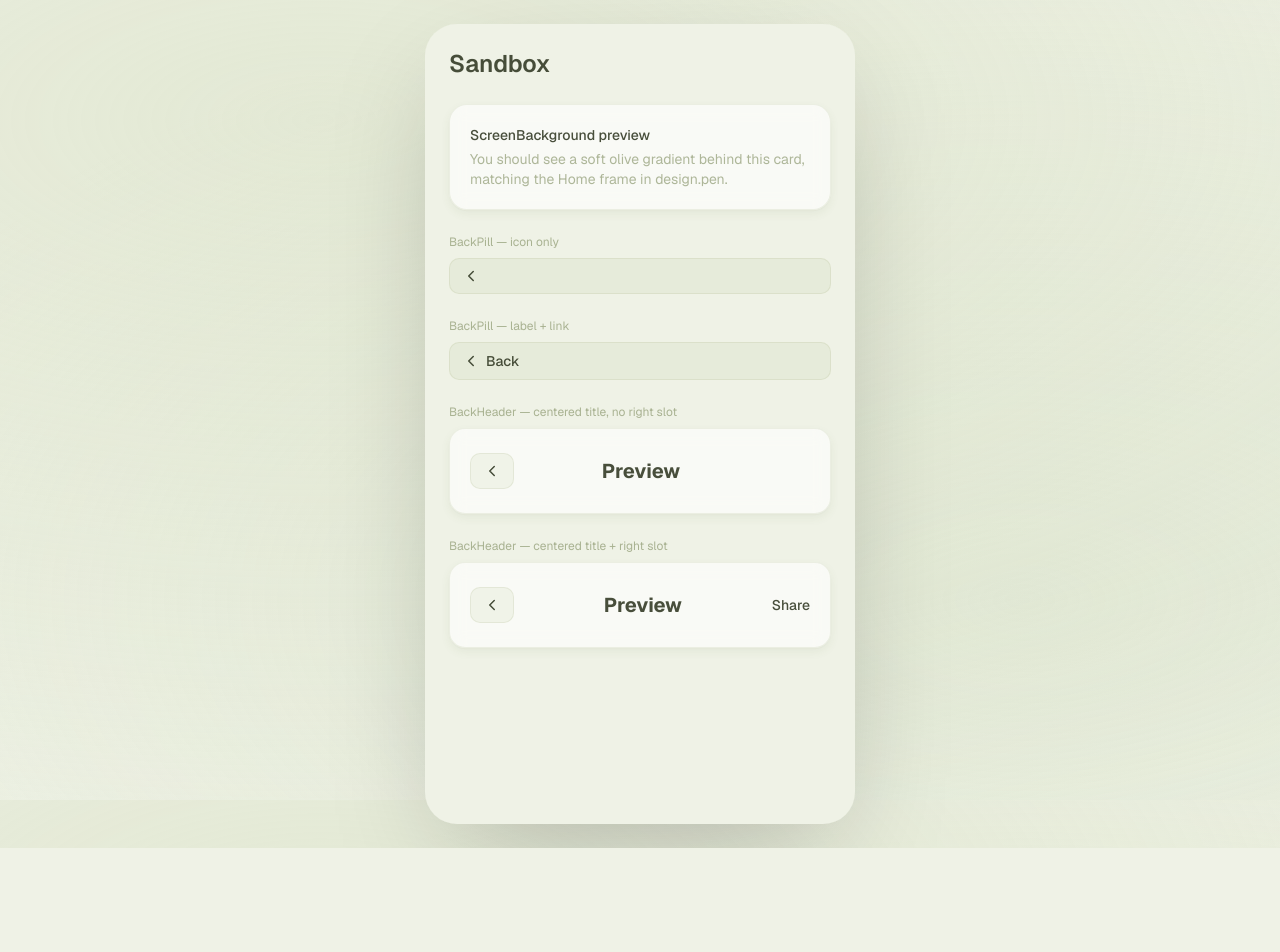
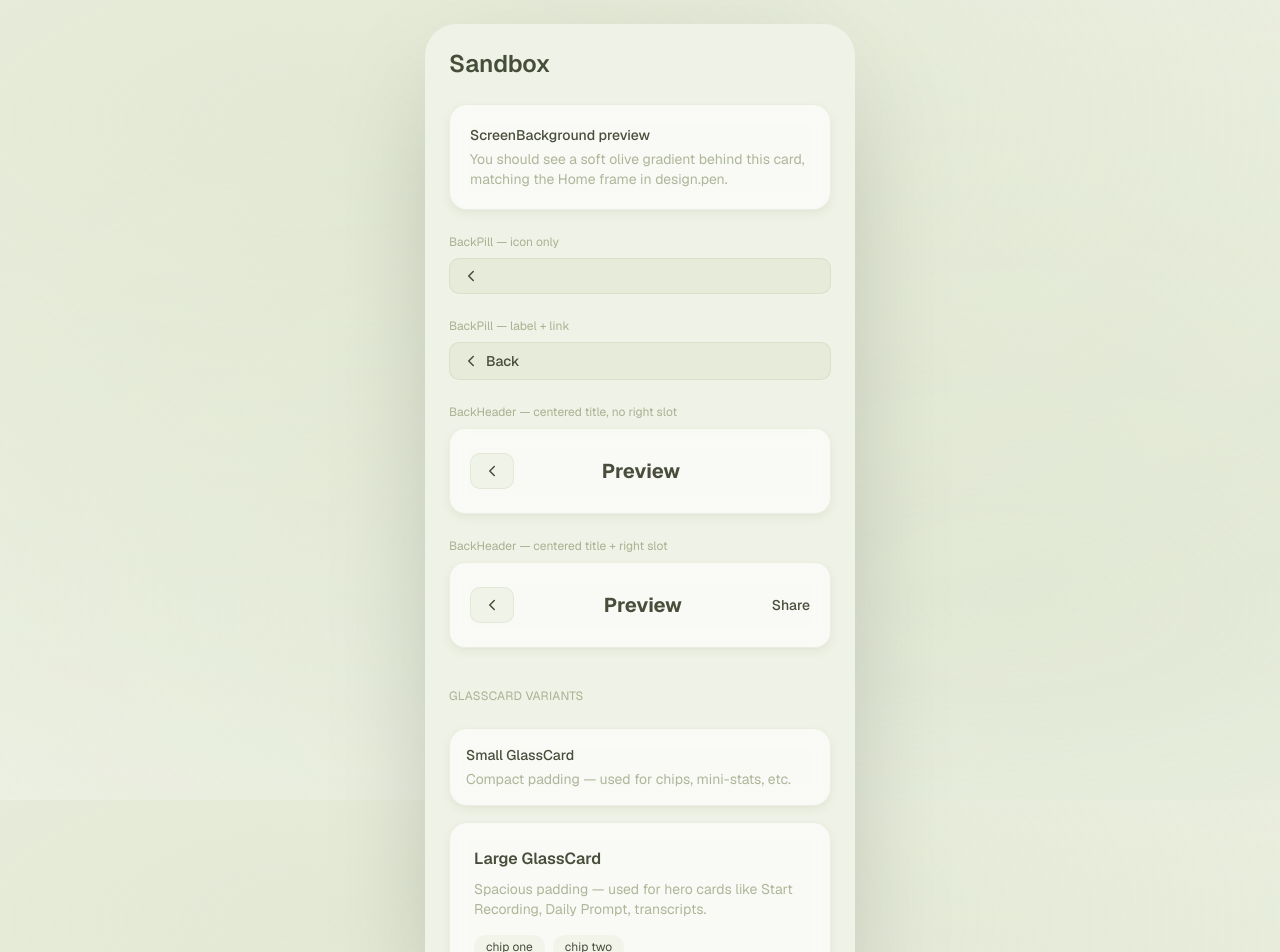
Before and after one commit to dthajal1/dear-me, a Next.js app in the folder dear-me-nextjs/: page /sandbox in a window 1280 px wide. Shown: the top 952 px of the page. Before the commit the page ends 848 px from the top, so only its background shows below. Built offline with nearby package versions, Linux system fonts and the light colour scheme.

Commit message:
feat(nextjs): add GlassCard primitive
Co-Authored-By: Claude Sonnet 4.6 <noreply@anthropic.com>

```diff
--- a/dear-me-nextjs/app/sandbox/page.tsx
+++ b/dear-me-nextjs/app/sandbox/page.tsx
@@ -1,6 +1,7 @@
 import { ScreenBackground } from "@/components/dear-me/screen-background";
 import { BackPill } from "@/components/dear-me/back-pill";
 import { BackHeader } from "@/components/dear-me/back-header";
+import { GlassCard } from "@/components/dear-me/glass-card";
 
 export default function Sandbox() {
   return (
@@ -53,6 +54,34 @@ export default function Sandbox() {
         </div>
 
       </div>
+
+      {/* ── GlassCard variants ── */}
+      <p className="mt-4 text-xs uppercase tracking-wide text-[color:var(--color-muted-foreground)]">GlassCard variants</p>
+      <div className="flex flex-col gap-4">
+
+        <GlassCard padding="sm">
+          <p className="text-sm font-medium">Small GlassCard</p>
+          <p className="mt-1 text-sm text-[color:var(--color-muted-foreground)]">
+            Compact padding — used for chips, mini-stats, etc.
+          </p>
+        </GlassCard>
+
+        <GlassCard padding="lg">
+          <h2 className="text-base font-semibold">Large GlassCard</h2>
+          <p className="mt-2 text-sm text-[color:var(--color-muted-foreground)]">
+            Spacious padding — used for hero cards like Start Recording, Daily Prompt, transcripts.
+          </p>
+          <div className="mt-4 flex gap-2">
+            <span className="rounded-full bg-[var(--color-mood-chip-bg)] px-3 py-1 text-xs">
+              chip one
+            </span>
+            <span className="rounded-full bg-[var(--color-mood-chip-bg)] px-3 py-1 text-xs">
+              chip two
+            </span>
+          </div>
+        </GlassCard>
+
+      </div>
     </div>
   );
 }
--- /dev/null
+++ b/dear-me-nextjs/components/dear-me/glass-card.tsx
@@ -0,0 +1,38 @@
+import { cn } from "@/lib/utils";
+import type { HTMLAttributes } from "react";
+
+interface GlassCardProps extends HTMLAttributes<HTMLDivElement> {
+  /** Controls inner padding. Defaults to "md". */
+  padding?: "sm" | "md" | "lg";
+}
+
+/**
+ * The frosted semi-transparent surface used across the dear-me UI. Paints
+ * the glass-surface token with a soft olive border, glass shadow, and
+ * backdrop-blur so the ScreenBackground gradient bleeds through.
+ */
+export function GlassCard({
+  padding = "md",
+  className,
+  children,
+  ...rest
+}: GlassCardProps) {
+  const paddingClass =
+    padding === "sm" ? "p-4" : padding === "lg" ? "p-6" : "p-5";
+
+  return (
+    <div
+      {...rest}
+      className={cn(
+        "rounded-2xl border backdrop-blur",
+        "border-[color:var(--color-glass-border)]",
+        "bg-[var(--color-glass-surface)]",
+        "shadow-[var(--shadow-glass)]",
+        paddingClass,
+        className,
+      )}
+    >
+      {children}
+    </div>
+  );
+}
```
